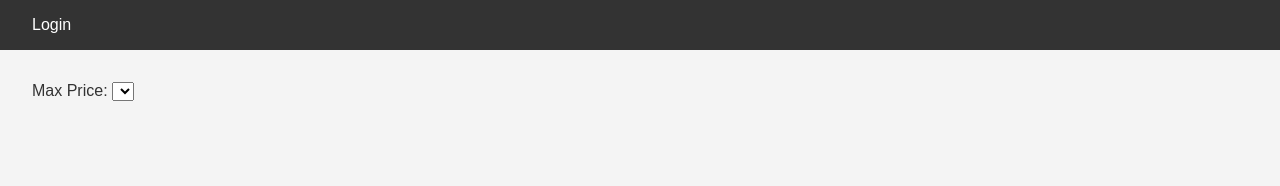
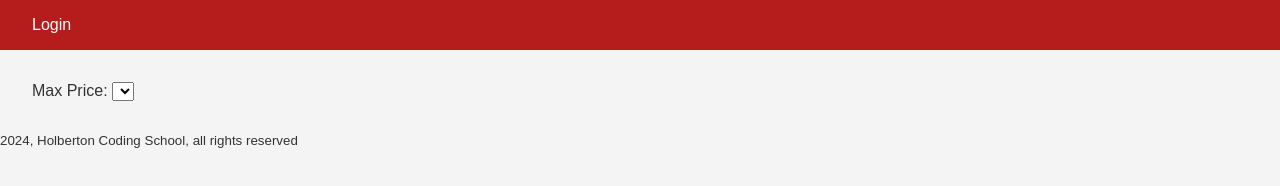
Before and after one commit to Pandor3/holbertonschool-hbnb, a plain HTML site: page part4/frontend/index.html in a window 1280 px wide. Drawn offline with Linux system fonts and the light colour scheme.

Commit message:
Added base files for T1 aswell as reference pictures

```diff
--- a/part4/frontend/index.html
+++ b/part4/frontend/index.html
@@ -25,4 +25,7 @@
     </main>
     <script src="scripts.js"></script>
 </body>
+<footer>
+    <small><p>2024, Holberton Coding School, all rights reserved</p></small>
+</footer>
 </html>
--- a/part4/frontend/styles.css
+++ b/part4/frontend/styles.css
@@ -16,8 +16,8 @@ body {
 }
 
 header {
-    background-color: #333;
-    color: #fff;
+    background-color: #b51c1c;
+    color: #cdc7c6;
     padding: 1rem;
 }
 
```
Also changed, not shown: part4/frontend/add_review.html (+3 -0 lines), part4/frontend/login.html (+3 -0 lines), part4/frontend/place.html (+3 -0 lines), part4/frontend/images/icon.png (added), part4/frontend/images/icon_bath.png (added), part4/frontend/images/icon_bed.png (added), part4/frontend/images/icon_wifi.png (added), part4/frontend/images/logo.png (added).
